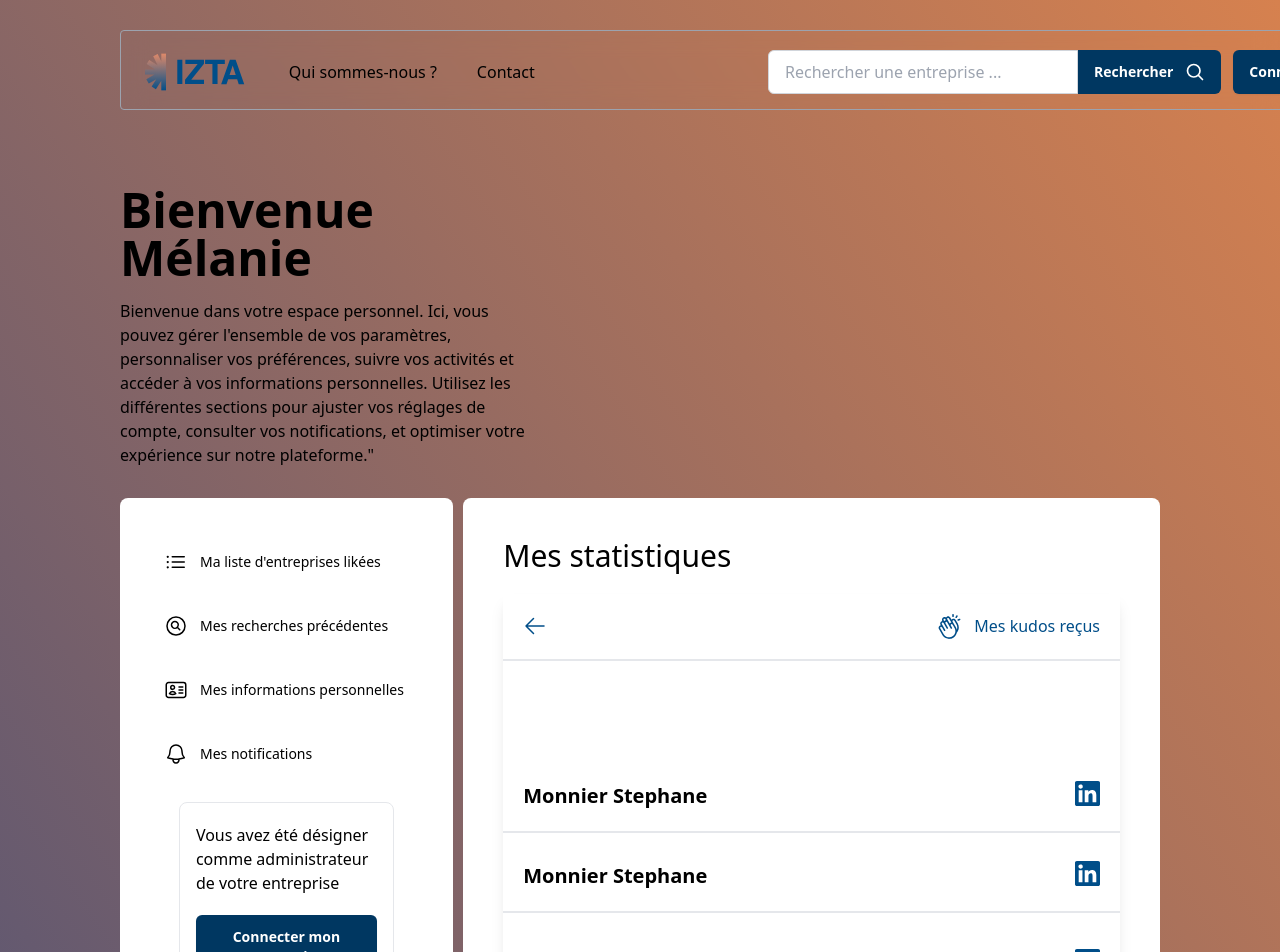
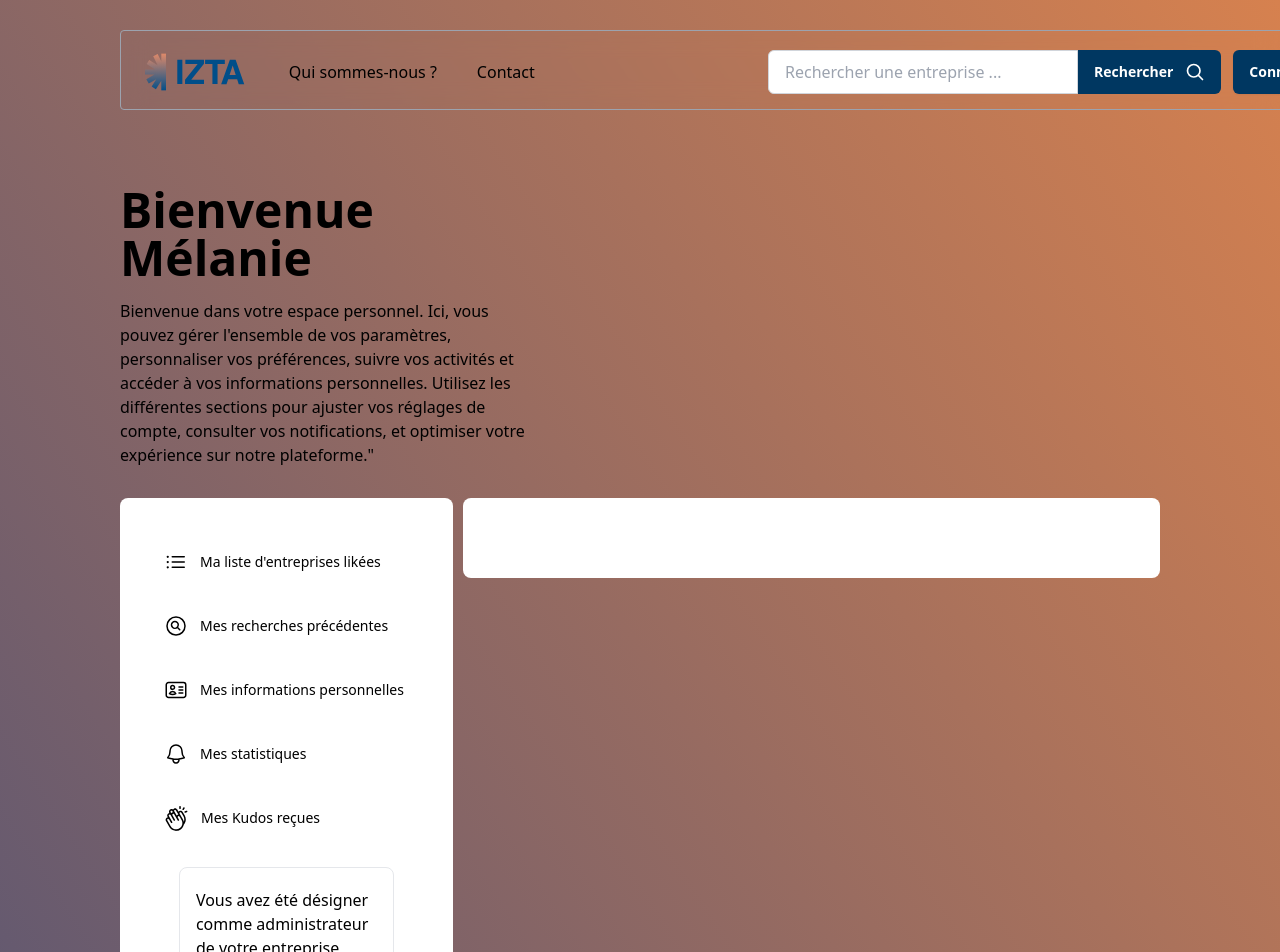
Before and after one commit to gregmlt/izta-Frontend, a Next.js app: page /profile in a window 1280 px wide. Shown: the top 952 px of the page. Built offline with nearby package versions, Linux system fonts and the light colour scheme.

Commit message:
navigation between different modal done

```diff
--- a/components/PersonalAreaNavigation.js
+++ b/components/PersonalAreaNavigation.js
@@ -1,13 +1,19 @@
-import React from "react";
+import React, { useState } from "react";
 import PrimaryButton from "./PrimaryButton";
+import ClapSVGIcons from "./iconsSVG/ClapSVGIcons";
 
 
-export default function PersonalAreaNavigation() {
+export default function PersonalAreaNavigation({ setActiveTab }) {
+
+
+
+
   return (
     <div className="w-[32%] h-min bg-white rounded-lg flex flex-col py-7 px-8">
       <div className="flex flex-col w-[100%] h-auto text-sm">
         <button
-          type="submit"
+         onClick={() => setActiveTab("entreprises")}
+          type="button"
           className="flex items-center py-4 px-3 mt-2 text-md font-medium bg-[F7F5F1] rounded hover:bg-[#f2c9ba] transition ease-in-out 800ms focus:outline-none focus:ring-2 focus:ring-[#f2c9ba]"
         >
           <svg
@@ -28,7 +34,8 @@ export default function PersonalAreaNavigation() {
         </button>
 
         <button
-          type="submit"
+          onClick={() => setActiveTab("recherches")}
+          type="button"
           className="flex items-center py-4 px-3 mt-2 text-md font-medium bg-[F7F5F1] rounded hover:bg-[#f2c9ba] transition ease-in-out 800ms  focus:outline-none focus:ring-2 focus:ring-[#f2c9ba]"
         >
           <svg
@@ -48,7 +55,8 @@ export default function PersonalAreaNavigation() {
           Mes recherches précédentes
         </button>
         <button
-          type="submit"
+          onClick={() => setActiveTab("infos-perso")}
+          type="button"
           className="flex items-center py-4 px-3 text-md mt-2 font-medium bg-[F7F5F1] rounded hover:bg-[#f2c9ba] transition ease-in-out 800ms  focus:outline-none focus:ring-2 focus:ring-[#f2c9ba]"
         >
           <svg
@@ -71,7 +79,8 @@ export default function PersonalAreaNavigation() {
 {/* notifications button  */}
 
         <button
-          type="submit"
+          onClick={() => setActiveTab("statistiques")}
+          type="button"
           className="flex items-center py-4 px-3 text-md mt-2 font-medium bg-[F7F5F1] rounded hover:bg-[#f2c9ba] transition ease-in-out 800ms focus:outline-none focus:ring-2 focus:ring-[#f2c9ba]"
         >
           <svg
@@ -88,7 +97,18 @@ export default function PersonalAreaNavigation() {
               d="M14.857 17.082a23.848 23.848 0 0 0 5.454-1.31A8.967 8.967 0 0 1 18 9.75V9A6 6 0 0 0 6 9v.75a8.967 8.967 0 0 1-2.312 6.022c1.733.64 3.56 1.085 5.455 1.31m5.714 0a24.255 24.255 0 0 1-5.714 0m5.714 0a3 3 0 1 1-5.714 0"
             />
           </svg>
-          Mes notifications
+          Mes statistiques
+        </button>
+
+
+        {/* mes kudos */}
+        <button
+          onClick={() => setActiveTab("kudos-liste")}
+          type="button"
+          className="flex items-center py-4 px-3 text-md mt-2 font-medium bg-[F7F5F1] rounded hover:bg-[#f2c9ba] transition ease-in-out 800ms focus:outline-none focus:ring-2 focus:ring-[#f2c9ba]"
+        >
+         <div className="mr-3 ml-[-8px]"><ClapSVGIcons color="black"/></div>
+          Mes Kudos reçues
         </button>
       </div>
 
@@ -101,7 +121,7 @@ export default function PersonalAreaNavigation() {
     </div>
 
       <button
-        type="submit"
+        type="button"
         className="flex items-center py-4 px-3 text-md mt-2 bg-[F7F5F1] rounded hover:text-[#ce7e60] transition ease-in-out 800ms focus:outline-none focus:ring-2 focus:ring-blue-500"
       >
         <svg
--- a/components/iconsSVG/LinkedinSVGIcons.js
+++ b/components/iconsSVG/LinkedinSVGIcons.js
@@ -1,6 +1,6 @@
 import React from "react";
 
-function LinkedinSVGIcons({ color}) {
+function LinkedinSVGIcons({color= "white"}) {
   return (
     <div>
       <svg
--- a/components/iconsSVG/TwitterSVGIcons.js
+++ b/components/iconsSVG/TwitterSVGIcons.js
@@ -1,10 +1,10 @@
 import React from 'react'
 
-function TwitterSVGIcons() {
+function TwitterSVGIcons({color="white"}) {
   return (
     <div>
         <svg className='fill-current' width="20" height="20" viewBox="0 0 100 100" fill="none" xmlns="http://www.w3.org/2000/svg">
-              <path d="M76.3596 7.93292H90.4158L59.7072 43.0308L95.8334 90.7911H67.5469L45.3919 61.8247L20.0415 90.7911H5.97688L38.8227 53.25L4.16675 7.93292H33.1714L53.1976 34.4093L76.3596 7.93292ZM71.4264 82.3778H79.215L28.9392 15.9043H20.5812L71.4264 82.3778Z" fill="white"/>
+              <path d="M76.3596 7.93292H90.4158L59.7072 43.0308L95.8334 90.7911H67.5469L45.3919 61.8247L20.0415 90.7911H5.97688L38.8227 53.25L4.16675 7.93292H33.1714L53.1976 34.4093L76.3596 7.93292ZM71.4264 82.3778H79.215L28.9392 15.9043H20.5812L71.4264 82.3778Z" fill={color}/>
             </svg>
     </div>
   )
--- a/pages/profile/index.js
+++ b/pages/profile/index.js
@@ -9,6 +9,9 @@ import KudosListModal from '@/components/KudosListModal';
 import React, {useState} from 'react'
 
 export default function Profile() {
+  const [activeTab, setActiveTab] = useState(null);
+
+
   return (
     <>
       <div className="w-[100%] flex flex-col h-[auto] pb-[20%] px-[120px] pt-[30px] bg-[linear-gradient(to_left_bottom,rgba(206,100,38,0.8),rgba(16,34,93,0.8))]">
@@ -28,17 +31,17 @@ export default function Profile() {
         {/* Modal personal navigation & display  */}
 
           <div className="flex justify-between">
-        <PersonalAreaNavigation />
+        <PersonalAreaNavigation setActiveTab={setActiveTab}/>
         <div className="w-[67%] h-[100%] bg-white rounded-lg flex flex-col py-10 p-10 ">
-          {/* <UserDataModal /> */}
+          {activeTab === "entreprises" && <CompaniesLikedContainer />}
+          {activeTab === "statistiques" && <StatisticsModal />}
+          {activeTab === "infos-perso" && <UserDataModal />}
+          {activeTab === "kudos-liste" && <KudosListModal />}
+
           {/* <CompagnyProfileModal /> */}
-          {/* <StatisticsModal /> */}
-          <KudosListModal />
           </div>
         </div>
       </div>
-
-      {/* <NotificationsContainer /> */}
     </>
   );
 }
```
Also changed, not shown: components/iconsSVG/ClapSVGIcons.js.
